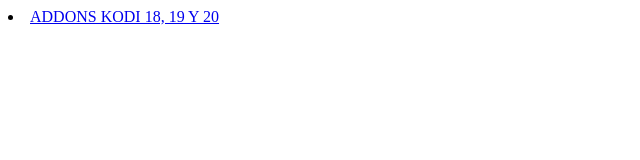
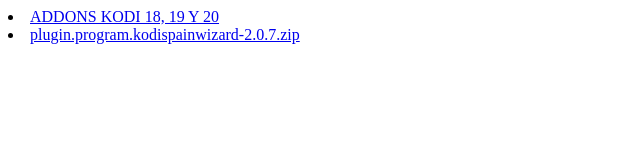
Before and after one commit to teamsix-fuente/teamsix-fuente.github.io, a website: page index.html in a window 1280 px wide. Shown: the whole page, without its empty margins (0-640 px from the left). Drawn offline with Linux system fonts and the light colour scheme.

Commit message:
:robot: HTML files generated

```diff
--- a/index.html
+++ b/index.html
@@ -1 +1,2 @@
 <li><a href="ADDONS%20KODI%2018,%2019%20Y%2020/">ADDONS KODI 18, 19 Y 20</a></li>
+<li><a href="plugin.program.kodispainwizard-2.0.7.zip">plugin.program.kodispainwizard-2.0.7.zip</a></li>
```
